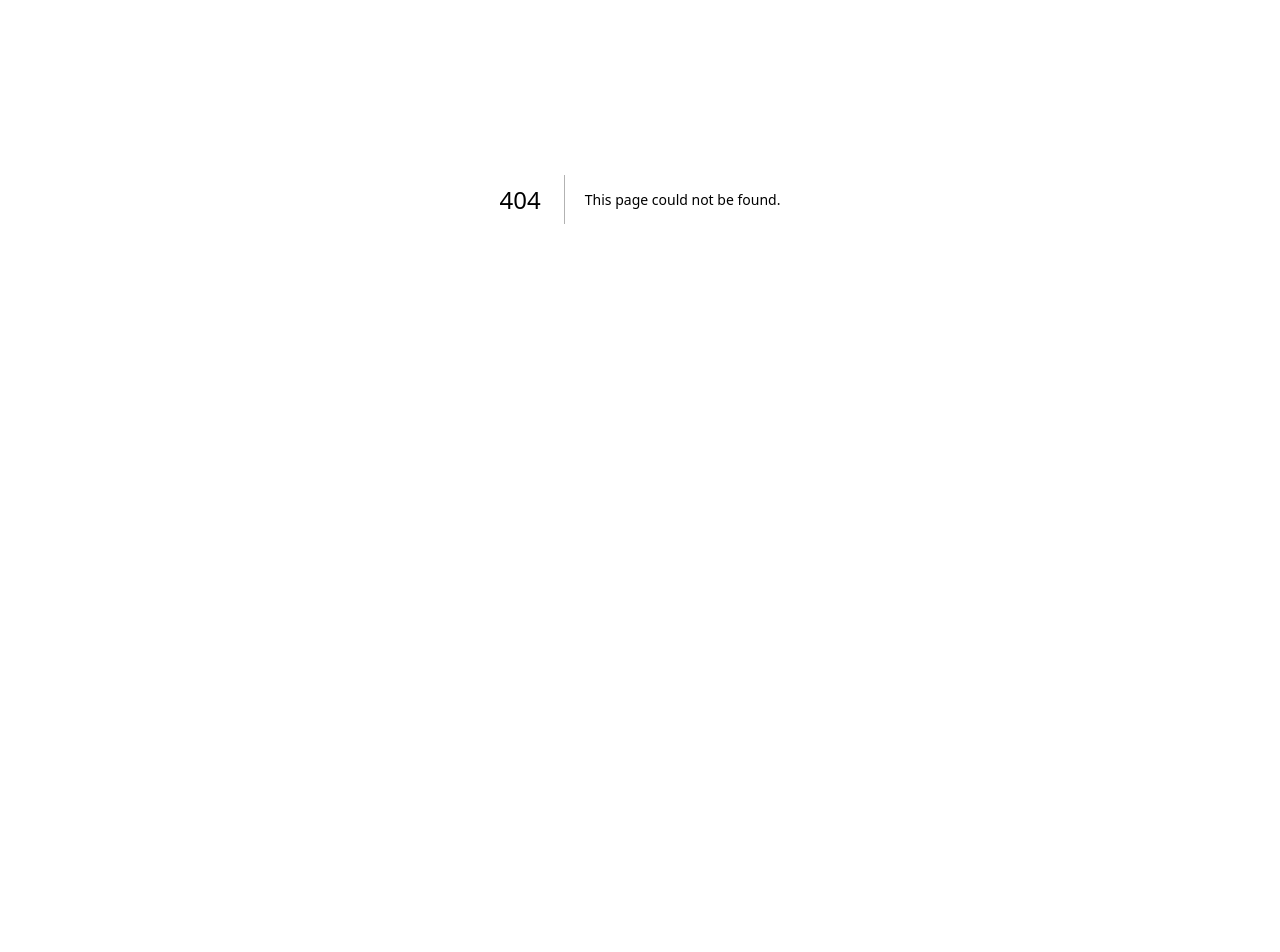
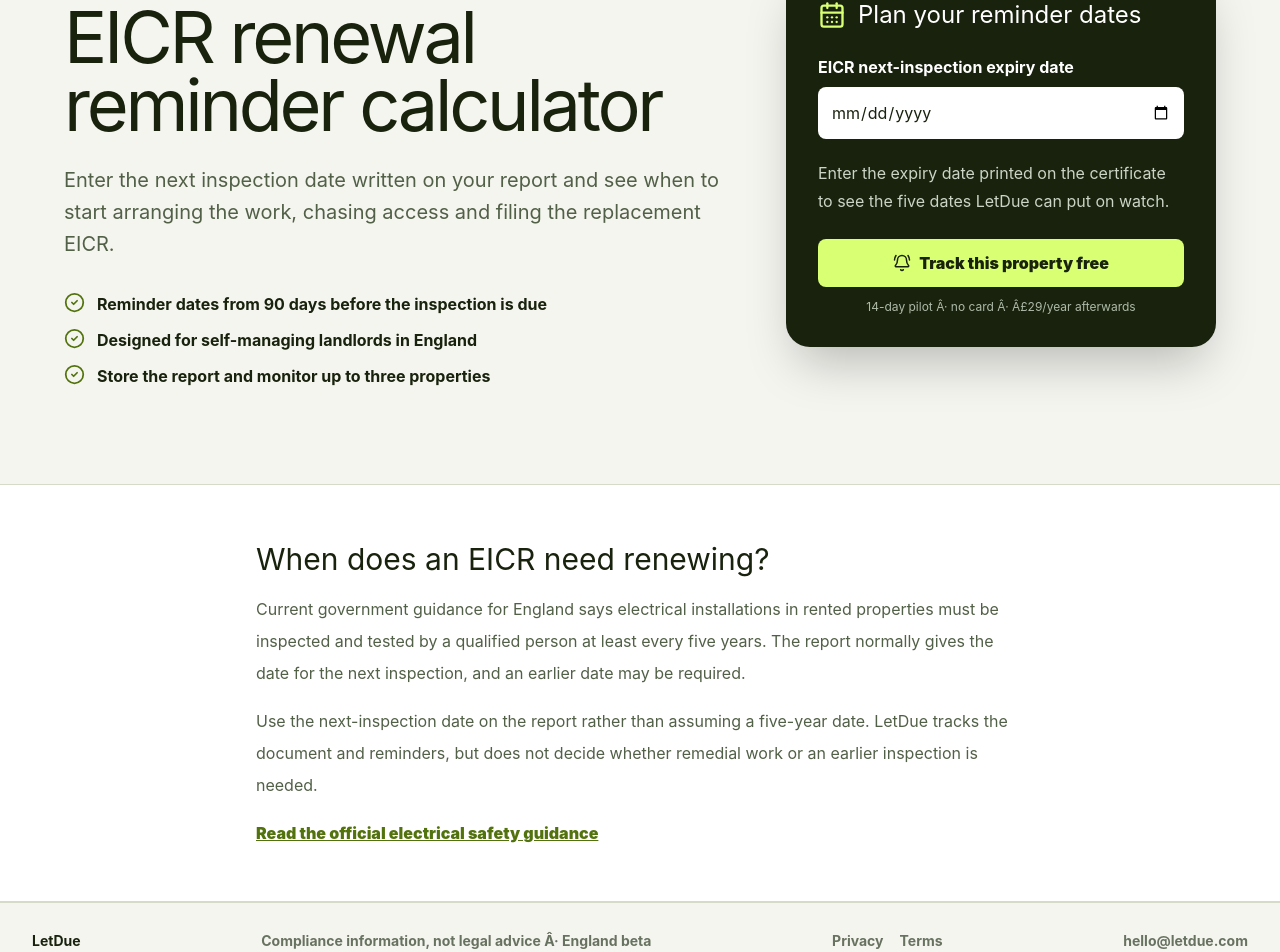
Before and after one commit to ptekspy/Money-Maker, a Next.js app in the folder apps/certcue/: page /tools/eicr-renewal-calculator in a window 1280 px wide. Before the commit this address had no page. Shown: the part 201-1153 px from the top of the page. Before the commit the page ends 800 px from the top, so only its background shows below. Built offline with nearby package versions, Linux system fonts and the light colour scheme.

Commit message:
Add LetDue organic acquisition loop

```diff
--- /dev/null
+++ b/apps/certcue/app/tools/eicr-renewal-calculator/page.tsx
@@ -0,0 +1,79 @@
+import { CheckCircle2 } from "lucide-react";
+import type { Metadata } from "next";
+import { DeadlineCalculator } from "@/components/deadline-calculator";
+import { MarketingFrame } from "@/components/marketing-frame";
+
+export const metadata: Metadata = {
+  title: "EICR renewal date and reminder calculator | LetDue",
+  description:
+    "Plan reminders for your rental property's EICR next-inspection date and keep the electrical safety report on watch.",
+  alternates: { canonical: "/tools/eicr-renewal-calculator" },
+};
+
+const officialSource =
+  "https://www.gov.uk/government/publications/electrical-safety-standards-in-the-private-and-social-rented-sectors-guidance/electrical-safety-standards-in-the-private-and-social-rented-sectors-guidance";
+
+export default function EicrCalculatorPage() {
+  return (
+    <MarketingFrame>
+      <section className="px-4 py-14 md:px-8 md:py-24">
+        <div className="mx-auto grid max-w-6xl gap-10 lg:grid-cols-[1fr_430px] lg:items-start">
+          <div>
+            <p className="font-black text-[#52720d] text-sm uppercase">
+              Free landlord tool
+            </p>
+            <h1 className="mt-4 text-5xl leading-[0.95] tracking-[-0.045em] md:text-7xl">
+              EICR renewal reminder calculator
+            </h1>
+            <p className="mt-6 max-w-2xl text-[#526047] text-xl leading-8">
+              Enter the next inspection date written on your report and see when
+              to start arranging the work, chasing access and filing the
+              replacement EICR.
+            </p>
+            <div className="mt-8 grid gap-3">
+              {[
+                "Reminder dates from 90 days before the inspection is due",
+                "Designed for self-managing landlords in England",
+                "Store the report and monitor up to three properties",
+              ].map((item) => (
+                <p className="flex gap-3 font-bold" key={item}>
+                  <CheckCircle2 className="shrink-0 text-[#52720d]" size={21} />
+                  {item}
+                </p>
+              ))}
+            </div>
+          </div>
+          <DeadlineCalculator
+            certificateName="EICR next-inspection"
+            source="eicr-calculator"
+          />
+        </div>
+      </section>
+      <section className="border-[#d5dbc9] border-y bg-white px-4 py-14 md:px-8">
+        <article className="mx-auto max-w-3xl">
+          <h2 className="text-3xl">When does an EICR need renewing?</h2>
+          <p className="mt-4 text-[#526047] leading-8">
+            Current government guidance for England says electrical
+            installations in rented properties must be inspected and tested by a
+            qualified person at least every five years. The report normally
+            gives the date for the next inspection, and an earlier date may be
+            required.
+          </p>
+          <p className="mt-4 text-[#526047] leading-8">
+            Use the next-inspection date on the report rather than assuming a
+            five-year date. LetDue tracks the document and reminders, but does
+            not decide whether remedial work or an earlier inspection is needed.
+          </p>
+          <a
+            className="mt-5 inline-block font-black text-[#52720d] underline"
+            href={officialSource}
+            rel="noreferrer"
+            target="_blank"
+          >
+            Read the official electrical safety guidance
+          </a>
+        </article>
+      </section>
+    </MarketingFrame>
+  );
+}
```
